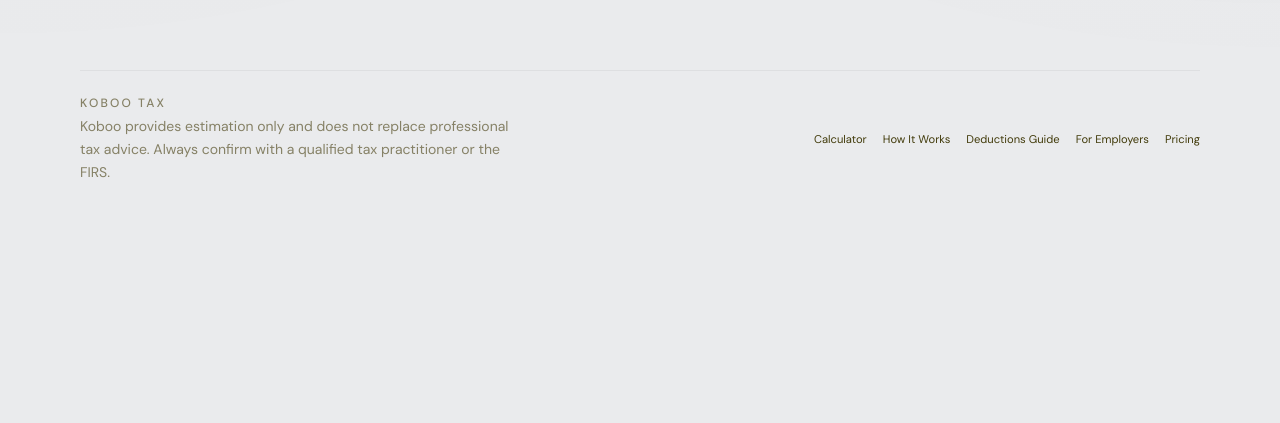
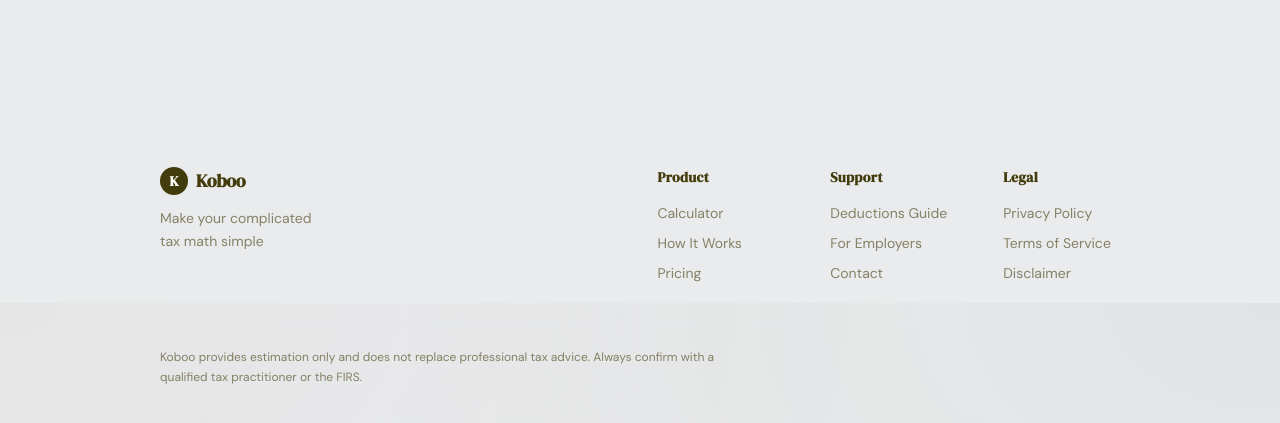
Before and after one commit to Benjie-codes/koboo, a Next.js app: page / in a window 1280 px wide. Shown: the part 2897-3320 px from the top of the page. Before the commit the page ends 3080 px from the top, so only its background shows below. Built offline with nearby package versions, Linux system fonts and the light colour scheme.

Commit message:
Updated footer UI

```diff
--- a/app/layout.tsx
+++ b/app/layout.tsx
@@ -17,7 +17,7 @@ const dmSerifDisplay = DM_Serif_Display({
   display: "swap",
 });
 
-import { navItems } from "@/lib/constants";
+
 import { Navbar } from "@/components/navbar";
 
 export const metadata: Metadata = {
@@ -43,28 +43,102 @@ export default function RootLayout({
 
           <main className="koboo-body flex-1 py-6 sm:py-10">{children}</main>
 
-          <footer className="mt-8 border-t border-black/5 pt-4 text-xs sm:mt-10 sm:pt-6">
-            <div className="flex flex-col gap-4 sm:flex-row sm:items-center sm:justify-between">
-              <div className="space-y-1">
-                <p className="font-medium tracking-[0.18em] uppercase text-[color:var(--koboo-muted)]">
-                  Koboo Tax
-                </p>
-                <p className="koboo-prose max-w-md">
-                  Koboo provides estimation only and does not replace professional tax advice. Always
-                  confirm with a qualified tax practitioner or the FIRS.
+          <footer className="mt-16 border-t border-[color:var(--koboo-ink)]/5 pt-10 pb-10 px-6 sm:px-10 lg:px-20 sm:mt-20 sm:pt-14 sm:pb-14">
+            <div className="flex flex-col gap-10 lg:flex-row lg:justify-between lg:gap-20">
+              {/* Brand Column */}
+              <div className="space-y-3 max-w-xs shrink-0">
+                <Link href="/" className="flex items-center gap-2 group">
+                  <div className="w-7 h-7 rounded-full bg-[color:var(--koboo-ink)] text-white flex items-center justify-center font-display text-sm font-bold group-hover:bg-[color:var(--koboo-secondary)] transition-colors">
+                    K
+                  </div>
+                  <span className="font-display text-lg font-bold tracking-tight text-[color:var(--koboo-ink)] leading-none">
+                    Koboo
+                  </span>
+                </Link>
+                <p className="text-sm leading-relaxed text-[color:var(--koboo-muted)]">
+                  Make your complicated<br />
+                  tax math simple
                 </p>
               </div>
-              <div className="flex flex-wrap gap-x-4 gap-y-2">
-                {navItems.map((item) => (
-                  <Link
-                    key={`footer-${item.href}`}
-                    href={item.href}
-                    className="koboo-link text-[0.7rem]"
-                  >
-                    {item.label}
-                  </Link>
-                ))}
+
+              {/* Link Columns */}
+              <div className="grid grid-cols-2 sm:grid-cols-3 gap-8 sm:gap-14 text-sm">
+                {/* Product */}
+                <div className="space-y-4">
+                  <h4 className="font-display font-semibold text-[color:var(--koboo-ink)] tracking-wide">
+                    Product
+                  </h4>
+                  <ul className="space-y-2.5">
+                    {[
+                      { href: "/calculator", label: "Calculator" },
+                      { href: "/how-it-works", label: "How It Works" },
+                      { href: "/pricing", label: "Pricing" },
+                    ].map((link) => (
+                      <li key={link.href}>
+                        <Link
+                          href={link.href}
+                          className="text-[color:var(--koboo-muted)] hover:text-[color:var(--koboo-ink)] transition-colors"
+                        >
+                          {link.label}
+                        </Link>
+                      </li>
+                    ))}
+                  </ul>
+                </div>
+
+                {/* Support */}
+                <div className="space-y-4">
+                  <h4 className="font-display font-semibold text-[color:var(--koboo-ink)] tracking-wide">
+                    Support
+                  </h4>
+                  <ul className="space-y-2.5">
+                    {[
+                      { href: "/deductions", label: "Deductions Guide" },
+                      { href: "/employers", label: "For Employers" },
+                      { href: "/contact", label: "Contact" },
+                    ].map((link) => (
+                      <li key={link.href}>
+                        <Link
+                          href={link.href}
+                          className="text-[color:var(--koboo-muted)] hover:text-[color:var(--koboo-ink)] transition-colors"
+                        >
+                          {link.label}
+                        </Link>
+                      </li>
+                    ))}
+                  </ul>
+                </div>
+
+                {/* Legal */}
+                <div className="space-y-4">
+                  <h4 className="font-display font-semibold text-[color:var(--koboo-ink)] tracking-wide">
+                    Legal
+                  </h4>
+                  <ul className="space-y-2.5">
+                    {[
+                      { href: "/privacy", label: "Privacy Policy" },
+                      { href: "/terms", label: "Terms of Service" },
+                      { href: "/disclaimer", label: "Disclaimer" },
+                    ].map((link) => (
+                      <li key={link.href}>
+                        <Link
+                          href={link.href}
+                          className="text-[color:var(--koboo-muted)] hover:text-[color:var(--koboo-ink)] transition-colors"
+                        >
+                          {link.label}
+                        </Link>
+                      </li>
+                    ))}
+                  </ul>
+                </div>
               </div>
+            </div>
+
+            {/* Bottom disclaimer */}
+            <div className="mt-10 pt-6 border-t border-[color:var(--koboo-ink)]/5">
+              <p className="text-xs text-[color:var(--koboo-muted)] max-w-xl leading-relaxed">
+                Koboo provides estimation only and does not replace professional tax advice. Always confirm with a qualified tax practitioner or the FIRS.
+              </p>
             </div>
           </footer>
         </div>
```
